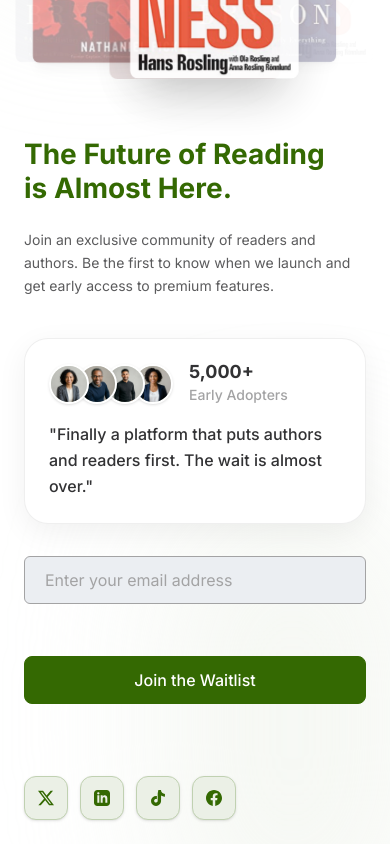
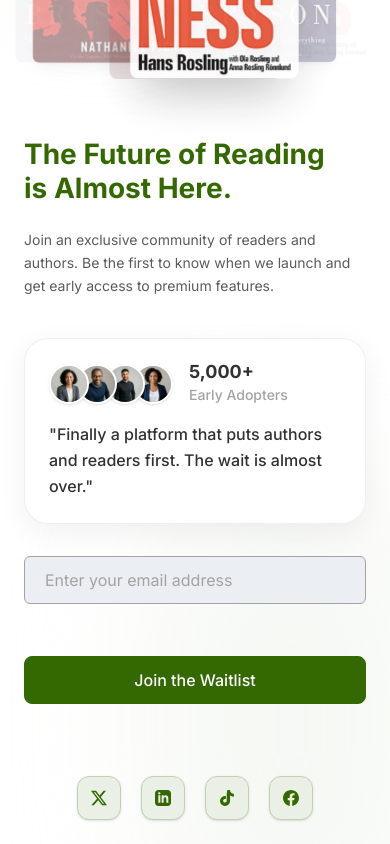
Before and after one commit to ReadLens/coming-soon-page, a Next.js app: page / in a window 390 px wide. Shown: the part 381-1225 px from the top of the page. Built offline with nearby package versions, Linux system fonts and the light colour scheme.

Commit message:
fix(ui): improve  footer layout - center social links on mobile (WaitlistFooter) - increase gap between social icons for better touch targets/visuals

```diff
--- a/app/components/WaitlistFooter.tsx
+++ b/app/components/WaitlistFooter.tsx
@@ -12,9 +12,9 @@ const WaitlistFooter = () => {
             initial={{ opacity: 0 }}
             animate={{ opacity: 1 }}
             transition={{ delay: 0.8, duration: 1 }}
-            className="w-full max-w-xl flex justify-start mt-8"
+            className="w-full max-w-xl flex justify-center md:justify-start mt-8"
         >
-            <div className="flex items-center gap-3">
+            <div className="flex items-center gap-5">
                 {SOCIAL_LINKS.map((link) => (
                     <motion.a
                         key={link.label}
```
